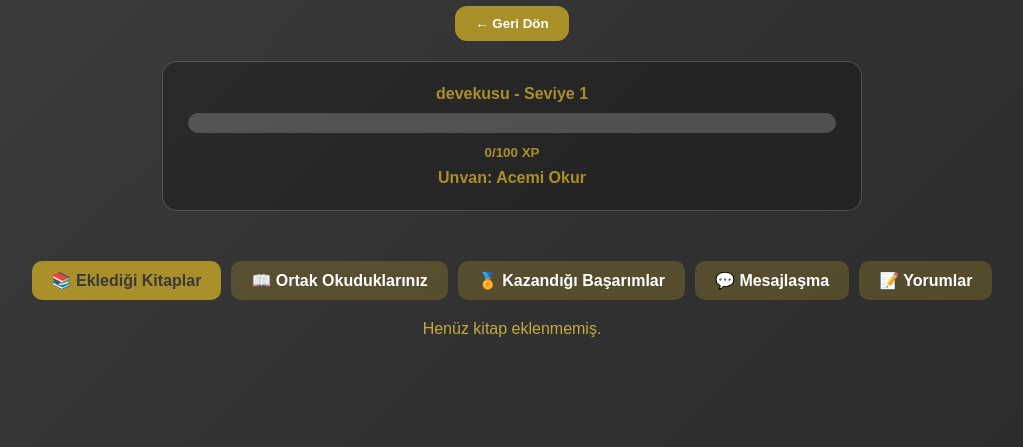
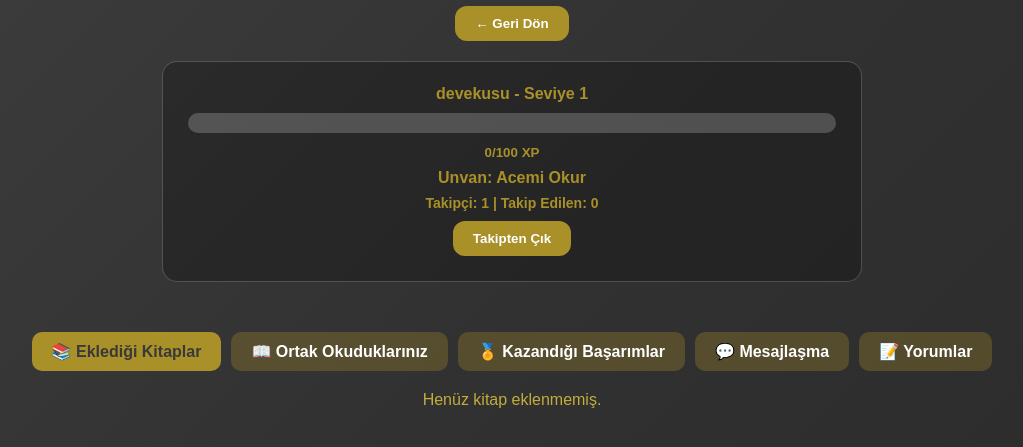
Before and after one commit to ibrahimtheturk00/bookrecorder, a Flask app: page /user/2 in a window 1280 px wide. Shown: the part 222-669 px from the top of the page, without its empty margins (128-1151 px from the left). Run offline with Flask 3, Linux system fonts and the light colour scheme; a user stored in the database is signed in; data comes from the database, SQL or seed files in the repository; both versions use the stored data as it was after the commit; data that the repository does not hold is empty.

Commit message:
Profil sayfası ve mesaj/yorum özellikleri eklendi

```diff
--- a/app.py
+++ b/app.py
@@ -462,7 +462,7 @@ def user_profile(user_id):
         if comment_text:
             cursor.execute(
                 "INSERT INTO comments (book_id, user_id, comment) VALUES (?, ?, ?)",
-                (0, current_user_id, comment_text)  # book_id=0 profil yorumları için
+                (0, current_user_id, comment_text)
             )
             conn.commit()
             conn.close()
@@ -470,7 +470,7 @@ def user_profile(user_id):
         conn.close()
         return jsonify({"success": False}), 400
 
-    # GET: Profil bilgilerini çek
+    # Profil bilgisi
     cursor.execute("SELECT id, username FROM users WHERE id=?", (user_id,))
     user_row = cursor.fetchone()
     if not user_row:
@@ -478,6 +478,16 @@ def user_profile(user_id):
         conn.close()
         return redirect(url_for("social"))
     user = {"id": user_row[0], "username": user_row[1]}
+
+    # Takip durumu
+    cursor.execute("SELECT 1 FROM follows WHERE follower_id=? AND following_id=?", (current_user_id, user_id))
+    is_following = bool(cursor.fetchone())
+
+    # Takipçi ve takip edilen sayısı
+    cursor.execute("SELECT COUNT(*) FROM follows WHERE following_id=?", (user_id,))
+    followers_count = cursor.fetchone()[0]
+    cursor.execute("SELECT COUNT(*) FROM follows WHERE follower_id=?", (user_id,))
+    following_count = cursor.fetchone()[0]
 
     # Kullanıcının kitapları
     cursor.execute("""
@@ -562,7 +572,10 @@ def user_profile(user_id):
         private_messages=private_messages,
         comments=comments,
         current_user_id=current_user_id,
-        chat_with_id=user_id
+        chat_with_id=user_id,
+        is_following=is_following,
+        followers_count=followers_count,
+        following_count=following_count
     )
 
 
@@ -572,7 +585,7 @@ def toggle_follow(user_id):
     current_user_id = session["user_id"]
     conn = get_connection()
     cursor = conn.cursor()
-    cursor.execute("SELECT 1 FROM follows WHERE follower_id=? AND following_id=?", (current_user_id, user_id))
+    cursor.execute("SELECT user_id FROM follows WHERE follower_id=? AND following_id=?", (current_user_id, user_id))
     is_following = cursor.fetchone() is not None
 
     if is_following:
@@ -591,6 +604,30 @@ def toggle_follow(user_id):
     conn.close()
     return redirect(url_for("user_profile", user_id=user_id))
 
+@app.route("/follow/<int:user_id>", methods=["POST"])
+def follow_user(user_id):
+    if "user_id" not in session:
+        return jsonify({"success": False, "message": "Giriş yapmalısınız."}), 403
+
+    current_user_id = session["user_id"]
+    conn = get_connection()
+    cursor = conn.cursor()
+
+    # Takip/Unfollow kontrolü
+    cursor.execute("SELECT 1 FROM follows WHERE follower_id=? AND following_id=?", (current_user_id, user_id))
+    exists = cursor.fetchone()
+    if exists:
+        cursor.execute("DELETE FROM follows WHERE follower_id=? AND following_id=?", (current_user_id, user_id))
+        conn.commit()
+        conn.close()
+        return jsonify({"success": True, "following": False})
+    else:
+        cursor.execute("INSERT INTO follows (follower_id, following_id) VALUES (?, ?)", (current_user_id, user_id))
+        conn.commit()
+        conn.close()
+        # Achievements kontrolü
+        check_achievements(current_user_id)
+        return jsonify({"success": True, "following": True})
 
 @app.route("/followers/<string:type>")
 def followers_list(type):
--- a/templates/user_profile.html
+++ b/templates/user_profile.html
@@ -109,8 +109,13 @@ form { text-align: center; }
     {% set titles = ['Acemi Okur', 'Kitap Kurdu', 'Usta Okur', 'Bilge Okur', 'Efsane Okur'] %}
     {% set title_index = ((user_box.level - 1) // 5) %}
     <p>Unvan: {{ titles[title_index if title_index < titles|length else -1] }}</p>
+    <p style="margin-top:5px; font-size:14px; color:#aa9028;">
+        Takipçi: {{ followers_count }} | Takip Edilen: {{ following_count }}
+    </p>
+    <button id="follow-btn" style="margin:10px auto; display:block; padding:10px 20px; border-radius:12px; border:none; background:#aa9028; color:#fff; font-weight:bold; cursor:pointer;">
+    {{ "Takipten Çık" if is_following else "Takip Et" }}
+</button>
 </div>
-
 <!-- Profil içi tablar -->
 <div class="profile-tabs">
     <a class="profile-tab-link active" onclick="openProfileTab('books')">📚 Eklediği Kitaplar</a>
@@ -119,7 +124,17 @@ form { text-align: center; }
     <a class="profile-tab-link" onclick="openProfileTab('chat')">💬 Mesajlaşma</a>
     <a class="profile-tab-link" onclick="openProfileTab('comments')">📝 Yorumlar</a>
 </div>
-
+<script>
+// Follow/Unfollow
+const followBtn = document.getElementById("follow-btn");
+followBtn.addEventListener("click", async () => {
+    const res = await fetch("/follow/{{ user.id }}", {method:"POST"});
+    const data = await res.json();
+    if(data.success){
+        followBtn.textContent = data.following ? "Takipten Çık" : "Takip Et";
+    }
+});
+</script>
 <!-- Tab içerikleri -->
 <div id="books" class="profile-tab-content active">
     {% if books %}
```
Also changed, not shown: database.db.
